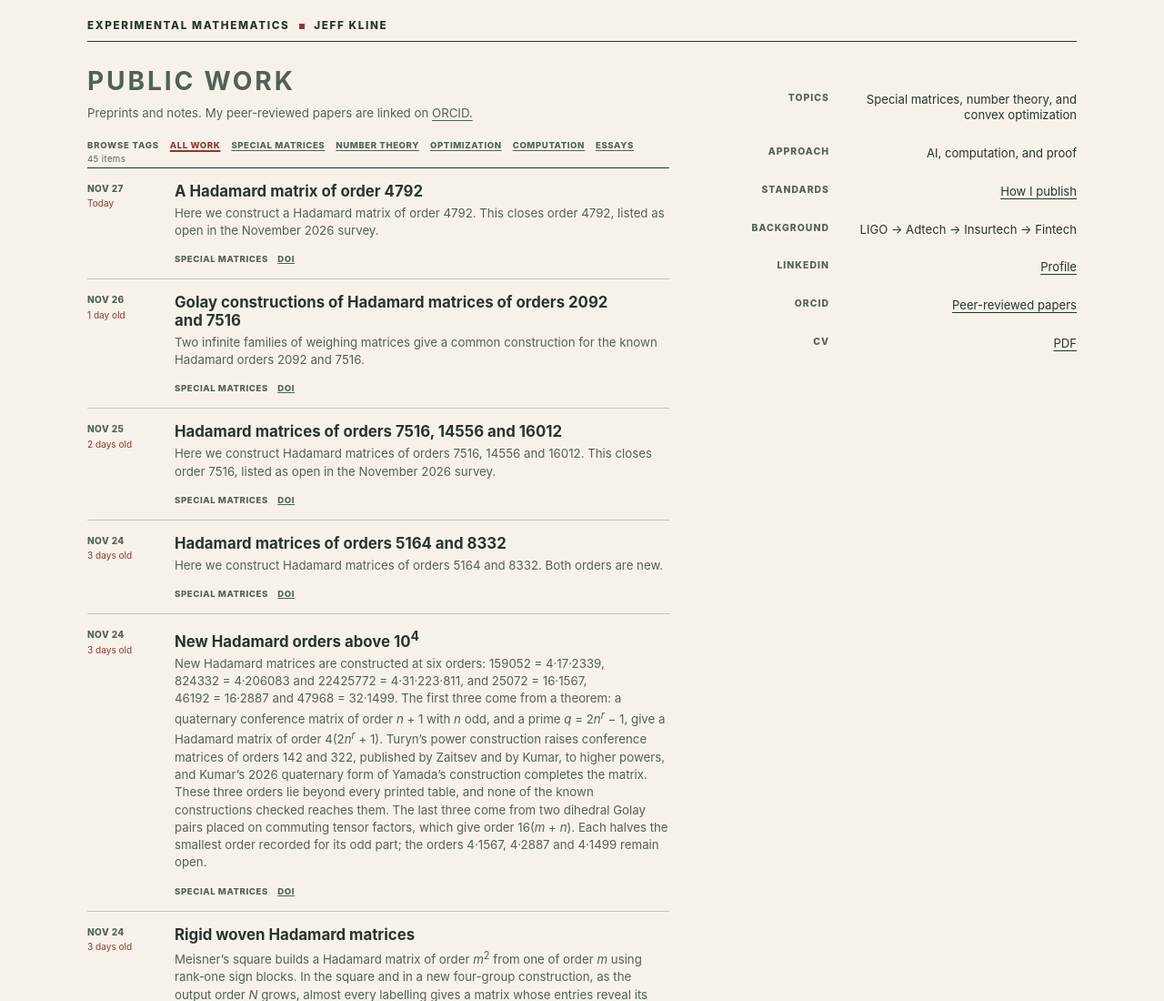
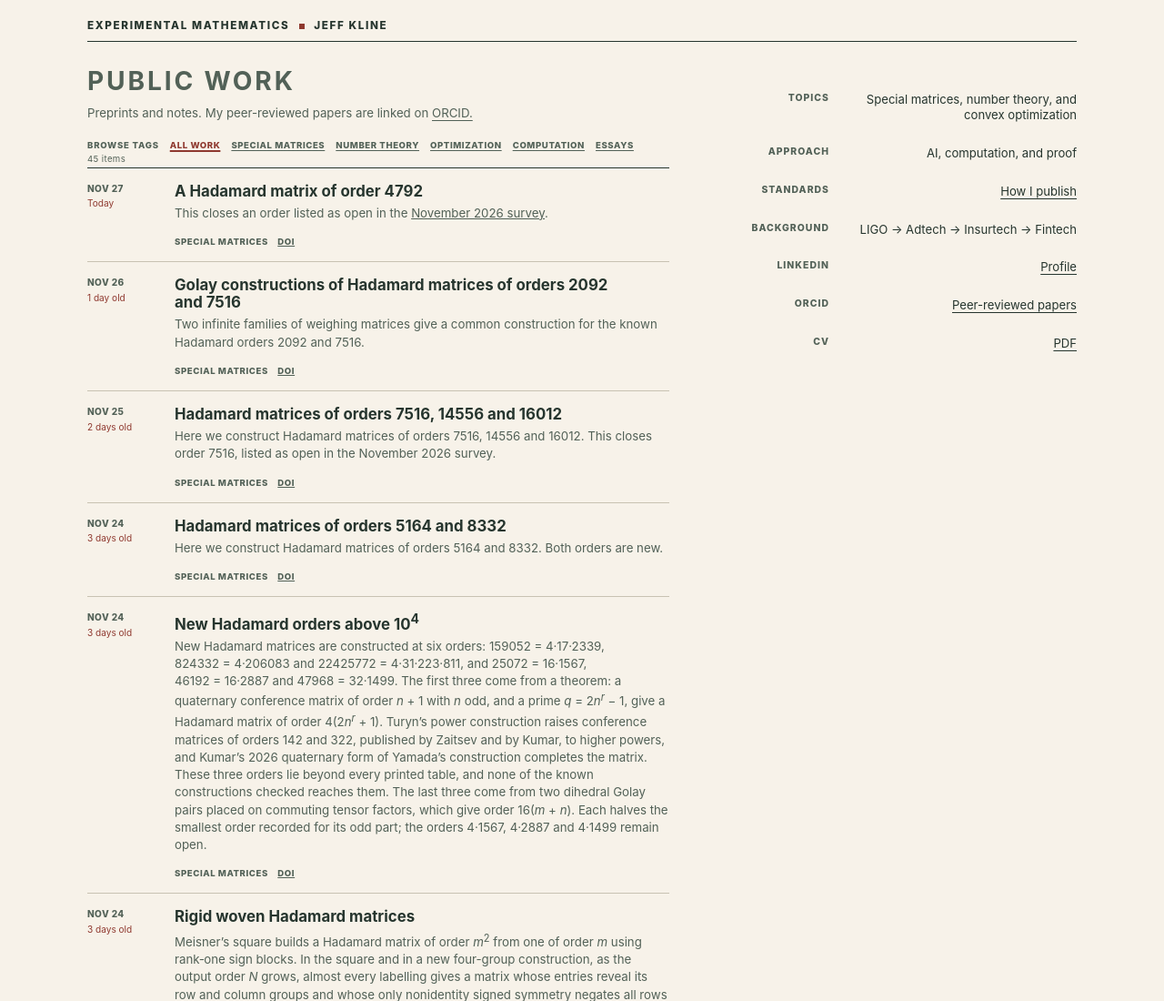
Before and after one commit to jeff-kline/jeff-kline.github.io, a plain HTML site: page index.html in a window 1280 px wide. Shown: the top 1100 px of the page at 91% size. Drawn offline with Linux system fonts and the light colour scheme.

Commit message:
Tighten the order-4792 blurb

```diff
--- a/index.html
+++ b/index.html
@@ -583,7 +583,7 @@
                         <div class="note-date"><time datetime="2026-11-27">Nov 27</time><span class="note-age">Today</span></div>
                         <div>
                             <h3 class="note-title"><a href="https://github.com/jeff-kline/hadamard-order-4792" target="_blank" rel="noopener noreferrer">A Hadamard matrix of order&nbsp;4792</a></h3>
-                            <p class="note-summary">Here we construct a Hadamard matrix of order 4792. This closes order 4792, listed as open in the November 2026 survey.</p>
+                            <p class="note-summary">This closes an order listed as open in the <a href="https://arxiv.org/html/2610.27175v2#S4.T5" target="_blank" rel="noopener noreferrer">November 2026 survey</a>.</p>
                         </div>
                         <div class="note-tags" aria-label="Tags and citation for A Hadamard matrix of order 4792">
                             <span class="note-tag">special matrices</span>
```
